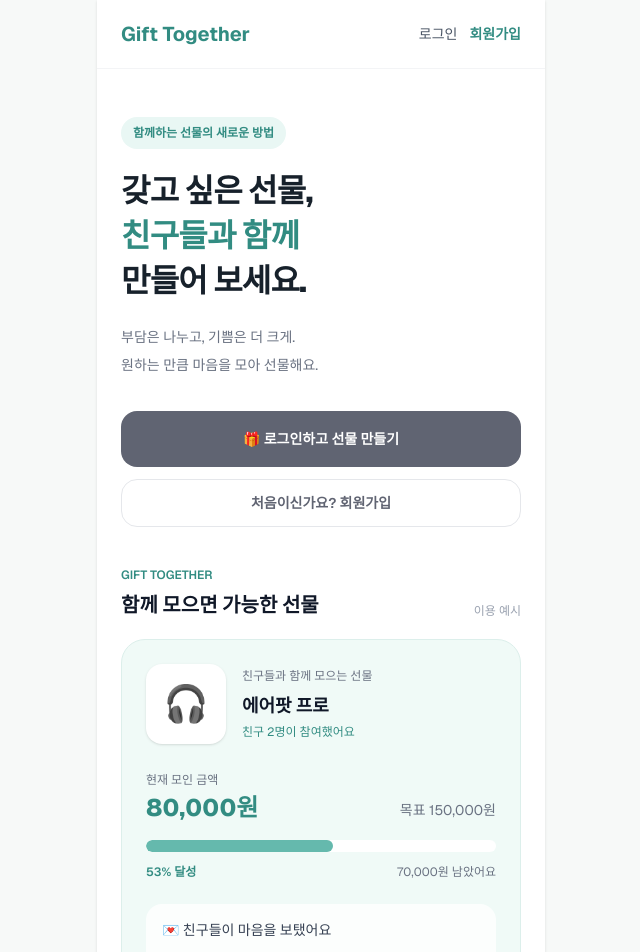
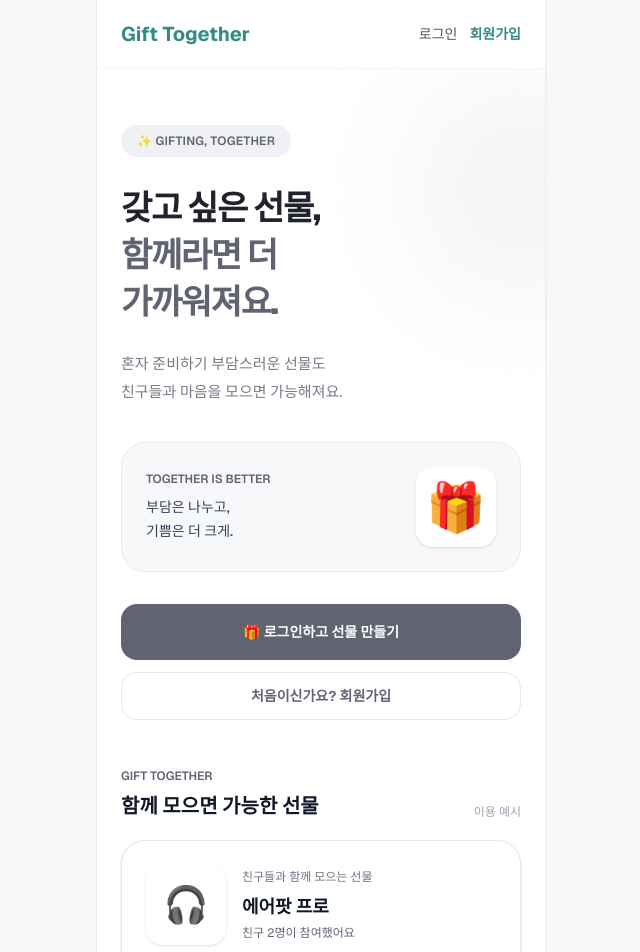
Before and after one commit to piwoori/Gift-Together, a Next.js app in the folder frontend/: page / in a window 1280 px wide. Shown: the top 952 px of the page, without its empty margins (319-959 px from the left). Built offline with nearby package versions, Linux system fonts and the light colour scheme.

Commit message:
style: redesign home page with slate gray theme

```diff
--- a/frontend/app/page.tsx
+++ b/frontend/app/page.tsx
@@ -25,38 +25,73 @@ const steps = [
 
 export default function Home() {
   return (
-      <main className="min-h-screen bg-[#f7f9f8]">
+      <main className="min-h-screen bg-[#f7f8fa]">
         <div className="mx-auto min-h-screen max-w-md bg-white shadow-sm">
-          <Header />
+          <Header/>
 
-          <section className="px-6 pb-10 pt-12">
-          <span className="inline-flex rounded-full bg-[#e9f7f4] px-3 py-2 text-xs font-semibold text-[#328c82]">
-            함께하는 선물의 새로운 방법
-          </span>
 
-            <h1 className="mt-5 text-[32px] font-extrabold leading-[1.4] tracking-tight text-[#17212b]">
-              갖고 싶은 선물,
-              <br />
-              <span className="text-[#328c82]">친구들과 함께</span>
-              <br />
-              만들어 보세요.
-            </h1>
+          <section className="relative overflow-hidden px-6 pb-12 pt-14">
+            {/* 배경 장식 */}
+            <div
+                aria-hidden="true"
+                className="pointer-events-none absolute -right-20 top-4 h-52 w-52 rounded-full bg-[#f0f1f4] blur-3xl"
+            />
 
-            <p className="mt-5 text-sm leading-7 text-gray-500">
-              부담은 나누고, 기쁨은 더 크게.
-              <br />
-              원하는 만큼 마음을 모아 선물해요.
-            </p>
+            <div className="relative">
+    <span
+        className="inline-flex items-center gap-2 rounded-full bg-[#f0f1f4] px-4 py-2 text-xs font-semibold tracking-wide text-[#606472]">
+      ✨ GIFTING, TOGETHER
+    </span>
 
-            <div className="mt-8">
-              <HomeActions />
+              <h1 className="mt-7 text-[34px] font-extrabold leading-[1.38] tracking-[-0.04em] text-[#20232b]">
+                갖고 싶은 선물,
+                <br/>
+                <span className="text-[#606472]">
+        함께라면 더
+        <br/>
+        가까워져요.
+      </span>
+              </h1>
+
+              <p className="mt-6 text-[15px] leading-7 text-[#777b86]">
+                혼자 준비하기 부담스러운 선물도
+                <br/>
+                친구들과 마음을 모으면 가능해져요.
+              </p>
+
+              {/* 서비스 콘셉트 카드 */}
+              <div
+                  className="mt-9 flex items-center justify-between rounded-[24px] border border-[#e9eaee] bg-[#f7f8fa] px-6 py-6">
+                <div>
+                  <p className="text-xs font-semibold text-[#606472]">
+                    TOGETHER IS BETTER
+                  </p>
+                  <p className="mt-2 text-sm font-medium leading-6 text-gray-700">
+                    부담은 나누고,
+                    <br/>
+                    기쁨은 더 크게.
+                  </p>
+                </div>
+
+                <div
+                    aria-hidden="true"
+                    className="flex h-20 w-20 items-center justify-center rounded-2xl bg-white text-5xl shadow-sm"
+                >
+                  🎁
+                </div>
+              </div>
+
+              {/* 기존 CTA 기능 유지 */}
+              <div className="mt-8">
+                <HomeActions/>
+              </div>
             </div>
           </section>
 
           <section className="px-6 pb-12">
             <div className="mb-5 flex items-end justify-between">
               <div>
-                <p className="text-xs font-semibold text-[#328c82]">
+                <p className="text-xs font-semibold text-[#606472]">
                   GIFT TOGETHER
                 </p>
                 <h2 className="mt-2 text-xl font-bold text-gray-900">
@@ -66,9 +101,10 @@ export default function Home() {
               <span className="text-xs text-gray-400">이용 예시</span>
             </div>
 
-            <div className="overflow-hidden rounded-3xl border border-[#dcefeb] bg-[#f0faf7] p-6">
+            <div className="overflow-hidden rounded-3xl border border-[#e5e7eb] bg-white p-6 shadow-sm">
               <div className="flex items-center gap-4">
-                <div className="flex h-20 w-20 shrink-0 items-center justify-center rounded-2xl bg-white text-4xl shadow-sm">
+                <div
+                    className="flex h-20 w-20 shrink-0 items-center justify-center rounded-2xl bg-white text-4xl shadow-sm">
                   🎧
                 </div>
                 <div>
@@ -78,7 +114,7 @@ export default function Home() {
                   <h3 className="mt-2 text-lg font-bold text-gray-900">
                     에어팟 프로
                   </h3>
-                  <p className="mt-1 text-xs text-[#328c82]">
+                  <p className="mt-1 text-xs text-[#606472]">
                     친구 2명이 참여했어요
                   </p>
                 </div>
@@ -87,7 +123,7 @@ export default function Home() {
               <div className="mt-7 flex items-end justify-between">
                 <div>
                   <p className="text-xs text-gray-500">현재 모인 금액</p>
-                  <p className="mt-1 text-2xl font-extrabold text-[#328c82]">
+                  <p className="mt-1 text-2xl font-extrabold text-[#606472]">
                     80,000원
                   </p>
                 </div>
@@ -102,13 +138,13 @@ export default function Home() {
                   aria-valuemin={0}
                   aria-valuemax={100}
                   aria-valuenow={53}
-                  className="mt-4 h-3 overflow-hidden rounded-full bg-white"
+                  className="mt-4 h-3 overflow-hidden rounded-full bg-[#e9eaee]"
               >
-                <div className="h-full w-[53.33%] rounded-full bg-[#65b9ad]" />
+                <div className="h-full w-[53.33%] rounded-full bg-[#606472]"/>
               </div>
 
               <div className="mt-3 flex items-center justify-between text-xs">
-              <span className="font-semibold text-[#328c82]">
+              <span className="font-semibold text-[#606472]">
                 53% 달성
               </span>
                 <span className="text-gray-500">
@@ -116,13 +152,13 @@ export default function Home() {
               </span>
               </div>
 
-              <div className="mt-6 rounded-2xl bg-white/80 p-4">
+              <div className="mt-6 rounded-2xl bg-[#f7f8fa] p-4">
                 <p className="text-sm font-medium text-gray-700">
                   💌 친구들이 마음을 보탰어요
                 </p>
                 <p className="mt-2 text-xs leading-6 text-gray-500">
                   한 친구는 30,000원, 다른 친구는 50,000원.
-                  <br />
+                  <br/>
                   함께 모아 선물을 완성해요.
                 </p>
               </div>
@@ -130,7 +166,7 @@ export default function Home() {
           </section>
 
           <section className="border-t border-gray-100 px-6 py-12">
-            <p className="text-xs font-semibold text-[#328c82]">
+            <p className="text-xs font-semibold text-[#606472]">
               HOW IT WORKS
             </p>
             <h2 className="mt-2 text-xl font-bold text-gray-900">
@@ -143,11 +179,12 @@ export default function Home() {
             <div className="mt-7 space-y-5">
               {steps.map((step) => (
                   <div key={step.number} className="flex items-center gap-4">
-                    <div className="flex h-14 w-14 shrink-0 items-center justify-center rounded-2xl bg-[#e9f7f4] text-2xl">
+                    <div
+                        className="flex h-14 w-14 shrink-0 items-center justify-center rounded-2xl bg-[#f0f1f4] text-2xl">
                       {step.emoji}
                     </div>
                     <div className="flex-1">
-                      <p className="text-xs font-semibold text-[#328c82]">
+                      <p className="text-xs font-semibold text-[#606472]">
                         STEP {step.number}
                       </p>
                       <h3 className="mt-1 text-sm font-bold text-gray-900">
```
